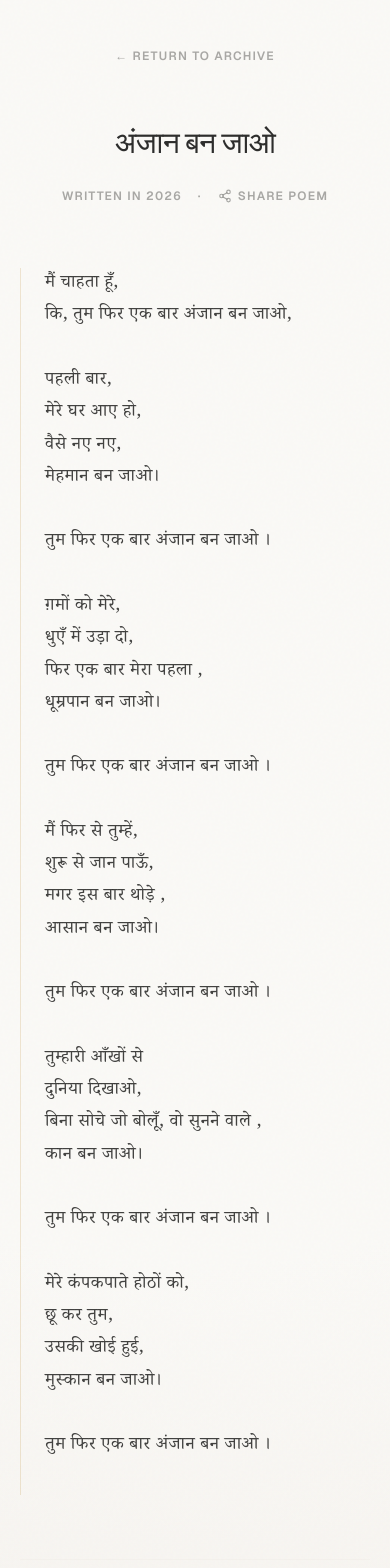
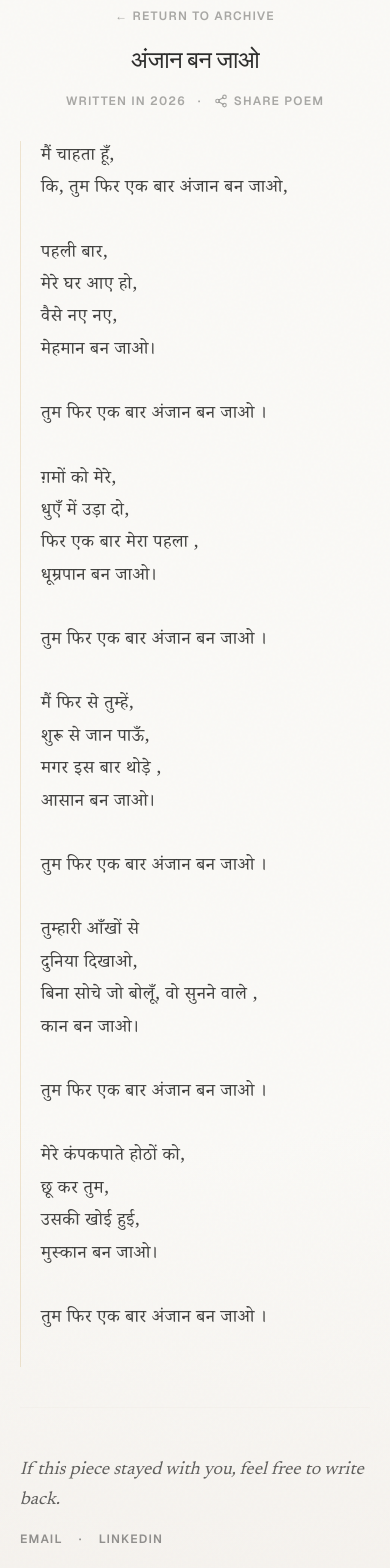
Before and after one commit to aditya-pandey/personal-website, a Next.js app: page /poetry/anjaan-ban-jao in a window 390 px wide. Shown: the part 80-1648 px from the top of the page. Built offline with nearby package versions, Linux system fonts and the light colour scheme.

Commit message:
Optimize mobile reading experience and reduce excessive whitespace on article pages

```diff
--- a/src/app/library/[slug]/page.tsx
+++ b/src/app/library/[slug]/page.tsx
@@ -40,31 +40,31 @@ export default async function LibraryPost({ params }: { params: Promise<{ slug:
   }
 
   return (
-    <div className="w-full max-w-[1120px] mx-auto px-5 lg:px-8 py-[120px]">
-
-      <Link href="/library" className="font-sans text-sm text-ink/50 hover:text-accent transition-colors inline-flex items-center gap-2 mb-16">
+    <div className="w-full max-w-[1120px] mx-auto px-5 lg:px-8 pt-6 pb-12 sm:pt-10 sm:pb-16 md:pt-16 md:pb-24">
+      <div className="max-w-[65ch] mx-auto">
+        <Link href="/library" className="font-sans text-xs sm:text-sm text-ink/50 hover:text-accent transition-colors inline-flex items-center gap-2 mb-6 sm:mb-8">
           &larr; Back to Library
         </Link>
 
-      <header className="max-w-[800px] mx-auto mb-[80px] text-center">
-        <h1 className="font-serif text-4xl md:text-5xl lg:text-[48px] tracking-tight leading-[1.1] mb-6">
+        <header className="mb-8 sm:mb-12 text-center">
+          <h1 className="font-serif text-3xl sm:text-4xl md:text-5xl lg:text-[48px] tracking-tight leading-[1.15] mb-4 sm:mb-6">
             {book.metadata.title}
           </h1>
-        <p className="font-sans text-lg uppercase tracking-widest text-ink/60">
+          <p className="font-sans text-xs sm:text-sm uppercase tracking-widest text-ink/60">
             By {book.metadata.author}
           </p>
         </header>
 
-      <div className="max-w-[65ch] mx-auto">
+        <div>
           {book.metadata.quote && (
-          <blockquote className="border-l-2 border-accent pl-6 italic font-serif text-2xl my-12 text-ink-dark/80">
+            <blockquote className="border-l-2 border-accent pl-6 italic font-serif text-xl sm:text-2xl my-8 sm:my-10 text-ink-dark/80">
               &quot;{book.metadata.quote}&quot;
             </blockquote>
           )}
 
           <MDXRenderer source={book.content} />
         </div>
-
+      </div>
     </div>
   );
 }
--- a/src/app/poetry/[slug]/page.tsx
+++ b/src/app/poetry/[slug]/page.tsx
@@ -74,22 +74,22 @@ export default async function PoetryPost({ params }: { params: Promise<{ slug: s
   const label = navLabels[currentIndex % navLabels.length];
 
   return (
-    <div className="w-full min-h-[calc(100vh-64px)] flex flex-col items-center justify-between py-16 md:py-24 px-5 poetry-reading-bg overflow-hidden">
+    <div className="w-full min-h-[calc(100vh-64px)] flex flex-col items-center justify-between pt-6 pb-12 sm:pt-10 sm:pb-16 md:py-24 px-5 poetry-reading-bg overflow-hidden">
       <FadeIn className="w-full flex flex-col items-center flex-grow max-w-[680px]">
         {/* Top Navigation */}
         <Link
           href="/poetry"
-          className="font-sans text-xs uppercase tracking-widest text-ink/40 hover:text-accent transition-colors duration-300 font-semibold mb-16 select-none"
+          className="font-sans text-xs uppercase tracking-widest text-ink/40 hover:text-accent transition-colors duration-300 font-semibold mb-6 sm:mb-10 select-none"
         >
           ← Return to Archive
         </Link>
 
         {/* Poem Header */}
-        <header className="mb-16 md:mb-20 text-center select-none flex flex-col items-center">
-          <h1 className="font-serif text-3xl md:text-5xl tracking-tight leading-[1.2] mb-6 text-ink">
+        <header className="mb-8 sm:mb-12 md:mb-16 text-center select-none flex flex-col items-center">
+          <h1 className="font-serif text-2xl sm:text-4xl md:text-5xl tracking-tight leading-[1.2] mb-4 sm:mb-6 text-ink">
             {poem.metadata.title}
           </h1>
-          <div className="flex items-center gap-4 font-sans text-xs uppercase tracking-widest text-ink/40 font-semibold">
+          <div className="flex items-center gap-3 sm:gap-4 font-sans text-xs uppercase tracking-widest text-ink/40 font-semibold">
             <span>{editorialMeta}</span>
             <span>&middot;</span>
             <ShareButton title={poem.metadata.title} label="Share Poem" />
@@ -97,12 +97,12 @@ export default async function PoetryPost({ params }: { params: Promise<{ slug: s
         </header>
 
         {/* Poem Body (asymmetrical left border) */}
-        <div className="poetry-body w-full max-w-[580px] text-left mb-16 pl-6 sm:pl-8 border-l border-accent/25 dark:border-accent/40">
+        <div className="poetry-body w-full max-w-[580px] text-left mb-10 sm:mb-16 pl-5 sm:pl-8 border-l border-accent/25 dark:border-accent/40">
           <MDXRemote source={poem.content} components={poetryComponents} />
         </div>
 
         {/* Write Back Section */}
-        <div className="w-full max-w-[580px] mb-16">
+        <div className="w-full max-w-[580px] mb-10 sm:mb-16">
           <WriteBack title={poem.metadata.title} />
         </div>
 
--- a/src/app/thoughts/[slug]/page.tsx
+++ b/src/app/thoughts/[slug]/page.tsx
@@ -43,17 +43,18 @@ export default async function ThoughtPost({ params }: { params: Promise<{ slug:
   }
 
   return (
-    <div className="w-full max-w-[1120px] mx-auto px-5 lg:px-8 py-[120px]">
+    <div className="w-full max-w-[1120px] mx-auto px-5 lg:px-8 pt-6 pb-12 sm:pt-10 sm:pb-16 md:pt-16 md:pb-24">
 
-      <Link href="/thoughts" className="font-sans text-sm text-ink/50 hover:text-accent transition-colors inline-flex items-center gap-2 mb-16">
+      <div className="max-w-[65ch] mx-auto">
+        <Link href="/thoughts" className="font-sans text-xs sm:text-sm text-ink/50 hover:text-accent transition-colors inline-flex items-center gap-2 mb-6 sm:mb-8">
           &larr; Back to Thoughts
         </Link>
 
-      <header className="max-w-[65ch] mx-auto mb-[80px]">
-        <h1 className="font-serif text-4xl md:text-5xl lg:text-[48px] tracking-tight leading-[1.1] mb-6">
+        <header className="mb-8 sm:mb-12">
+          <h1 className="font-serif text-3xl sm:text-4xl md:text-5xl lg:text-[48px] tracking-tight leading-[1.15] mb-4 sm:mb-6">
             {thought.metadata.title}
           </h1>
-        <div className="flex items-center flex-wrap gap-x-4 gap-y-2 font-sans text-sm text-ink/60 uppercase tracking-widest border-t border-stone/50 pt-6 mt-12">
+          <div className="flex items-center flex-wrap gap-x-3 gap-y-2 font-sans text-xs sm:text-sm text-ink/60 uppercase tracking-widest border-t border-stone/50 pt-4 sm:pt-6 mt-6 sm:mt-8">
             <time>{new Date(thought.metadata.date).toLocaleDateString("en-US", { month: "long", year: "numeric", day: "numeric" })}</time>
             {thought.metadata.tags && thought.metadata.tags.length > 0 && (
               <>
@@ -62,14 +63,15 @@ export default async function ThoughtPost({ params }: { params: Promise<{ slug:
               </>
             )}
             <span>&middot;</span>
-          <ShareButton title={thought.metadata.title} label="Share" className="text-sm font-sans uppercase tracking-widest text-ink/60 font-normal hover:text-accent" />
+            <ShareButton title={thought.metadata.title} label="Share" className="text-xs sm:text-sm font-sans uppercase tracking-widest text-ink/60 font-normal hover:text-accent" />
           </div>
         </header>
 
         <MDXRenderer source={thought.content} />
 
-      <div className="max-w-[65ch] mx-auto mt-16 md:mt-24">
+        <div className="mt-12 sm:mt-16 md:mt-20">
           <WriteBack title={thought.metadata.title} />
+        </div>
       </div>
 
     </div>
```
Lines whose indentation alone changed are shown as unchanged.
